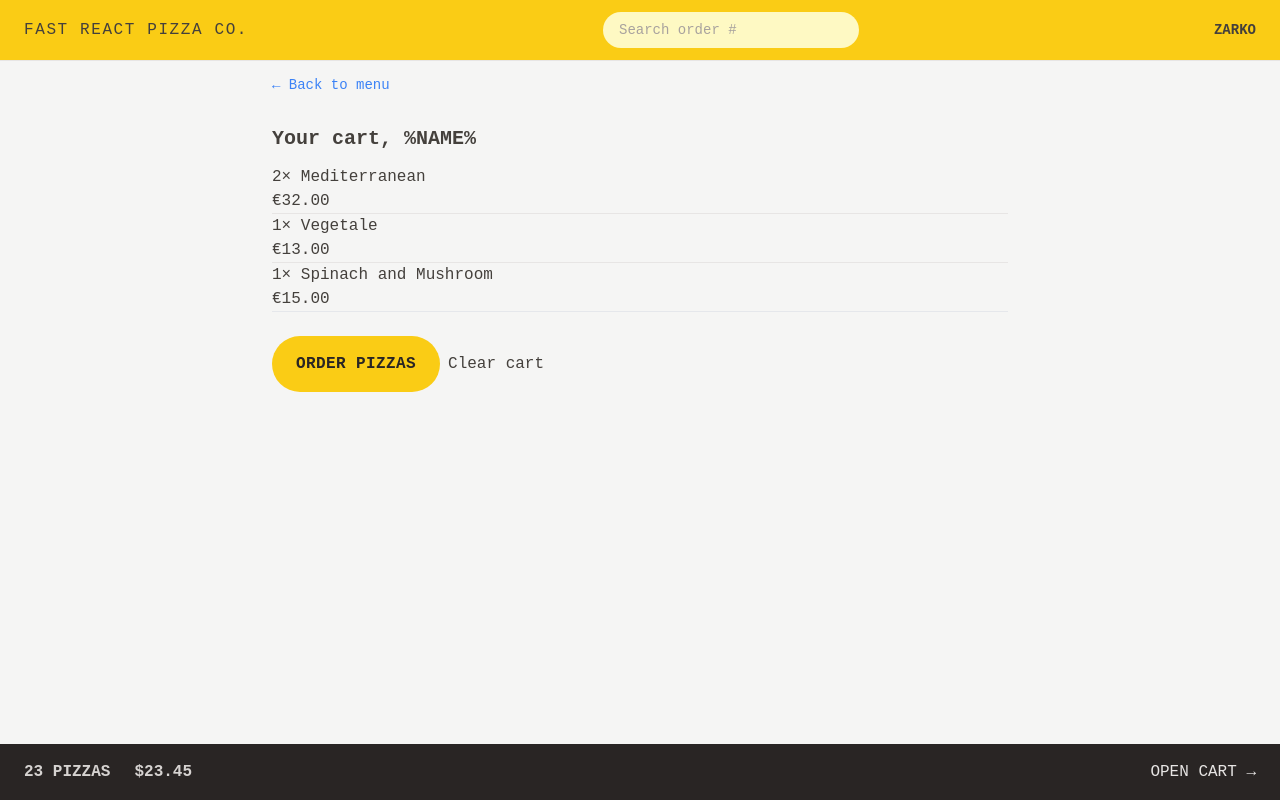
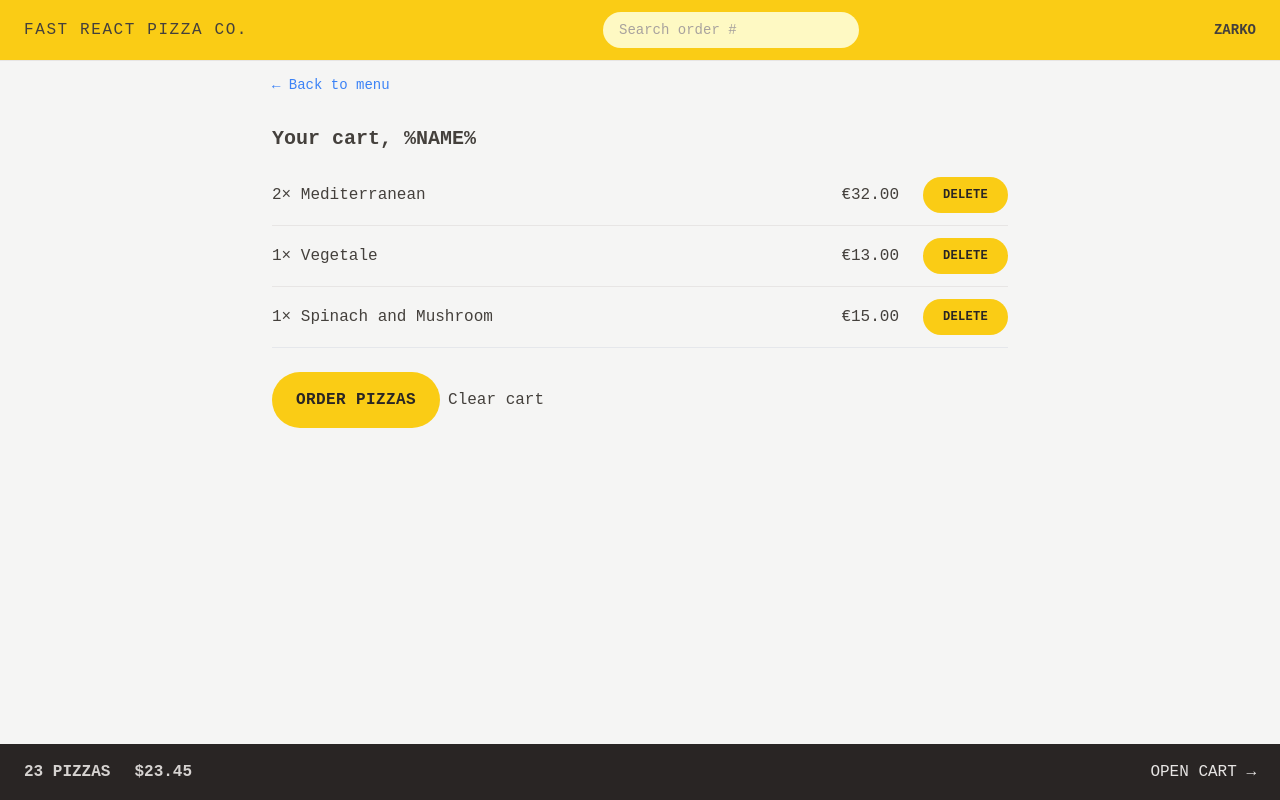
Before and after one commit to SenseiZarkoDukic/fast-react-pizza, a React (Vite) app: page /cart in a window 1280 px wide. Built offline with nearby package versions, Linux system fonts and the light colour scheme.

Commit message:
Stylize CartItem ingredients, adding flex, positioning, margins, gap, and delete Button

```diff
--- a/src/features/cart/CartItem.jsx
+++ b/src/features/cart/CartItem.jsx
@@ -1,15 +1,17 @@
+import Button from '../../ui/Button';
 import { formatCurrency } from '../../utils/helpers';
 
 function CartItem({ item }) {
   const { pizzaId, name, quantity, totalPrice } = item;
 
   return (
-    <li>
-      <p>
+    <li className="py-3 sm:flex sm:items-center sm:justify-between">
+      <p className="mb-1 sm:mb-0">
         {quantity}&times; {name}
       </p>
-      <div>
+      <div className="flex items-center justify-between sm:gap-6">
         <p>{formatCurrency(totalPrice)}</p>
+        <Button type="small">Delete</Button>
       </div>
     </li>
   );
```
